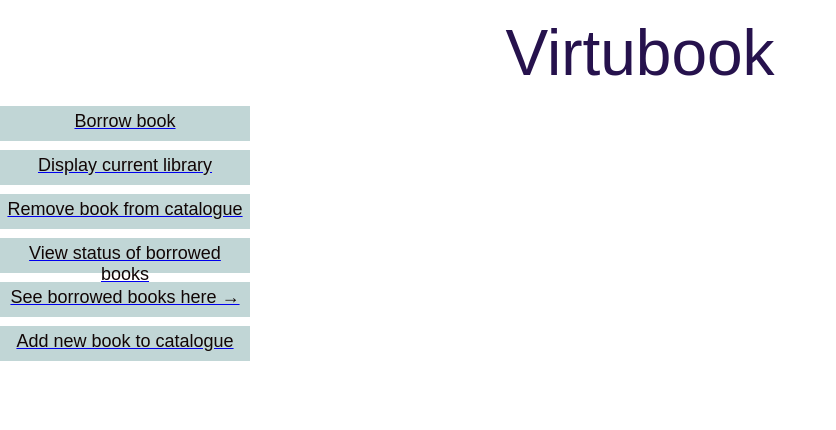
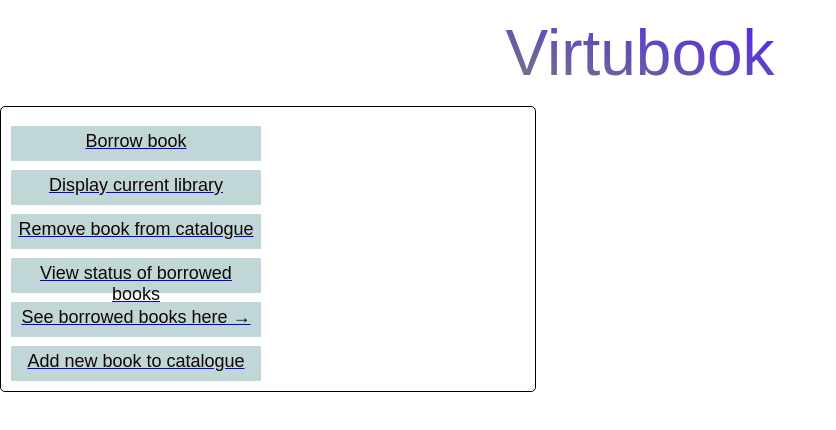
Before and after one commit to GabrielW13Nai/Virtubook, a React (Create React App) app in the folder client/: page / in a window 1280 px wide. Shown: the top 430 px of the page, without its empty margins (0-836 px from the left). Built offline with nearby package versions, Linux system fonts and the light colour scheme.

Commit message:
progress

```diff
--- a/client/src/App.css
+++ b/client/src/App.css
@@ -52,6 +52,14 @@
 
 }
 
+.bookoptions{
+  border: 1px solid ;
+  border-radius: 5px;
+  padding: 10px;
+  display:block;
+  margin-right: 46.5em;
+}
+
 .Btn-book:hover{
   background-color:rgba(61, 6, 164, 0.936);
 }
@@ -60,7 +68,10 @@
   font-size: 4em;
   display: in-line;
   font-family: fantasy;
-  color: rgba(24, 2, 65, 0.936);
+  background-image: linear-gradient(to bottom left,#4506f1e7, #717e7d);
+  color: transparent;
+  background-clip: text;
+  -webkit-background-clip: text;
 
 
 
--- a/client/src/components/Header.js
+++ b/client/src/components/Header.js
@@ -7,7 +7,7 @@ import '../App.css'
 function Header(){
 return(
     <>
-
+    <div className="bookoptions">
     <Link to='/borrowstatus'><button className= "Btn-book">Borrow book</button></Link>
     <Link to='/bookdisplay'><button className= "Btn-book">Display current library</button></Link>
     <Link to='/bookremove'><button className= "Btn-book">Remove book from catalogue</button></Link>
@@ -16,8 +16,7 @@ return(
     <Link to='/bookadd'>
         <button className="Btn-book">Add new book to catalogue</button>
         </Link>
-
-
+     </div>
     {/* <BookAdd />
     <ListOfBooks /> */}
     </>
```
